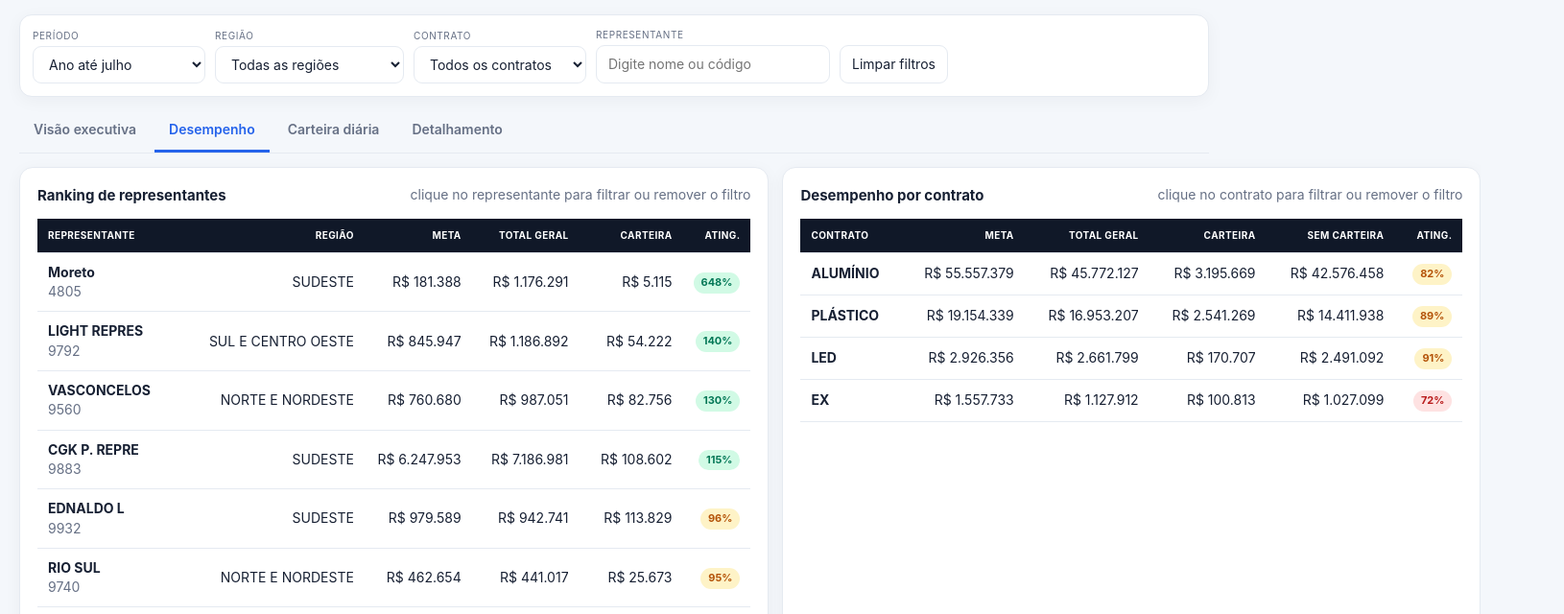
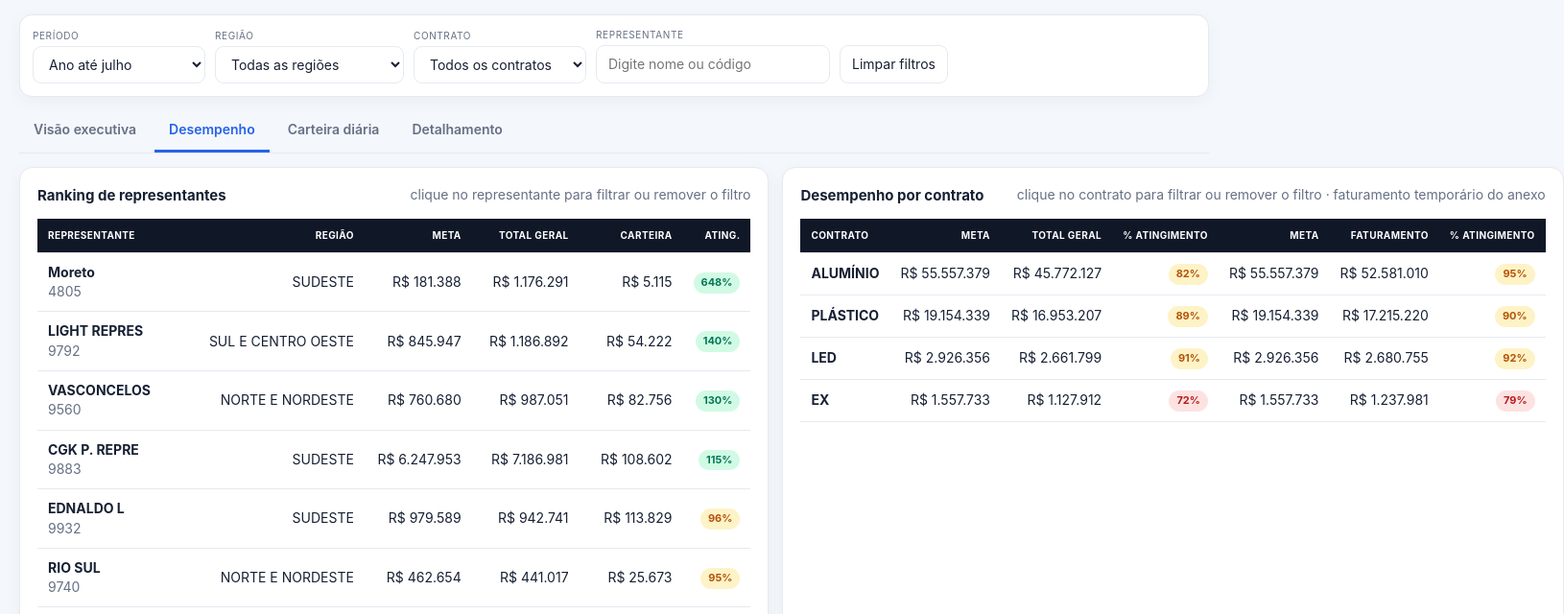
Before and after one commit to ernanintcomercial/realizado-carteira-julho-2026, a plain HTML site: page index.html in a window 1280 px wide. Both pictures are taken after a click on the button "Desempenho". Shown: the part 84-724 px from the top of the page at 96% size, 1630 px wide, since content can reach past the window. Drawn offline with Linux system fonts and the light colour scheme.

Commit message:
feat: exibe faturamento temporario por contrato

```diff
--- a/index.html
+++ b/index.html
@@ -90,7 +90,7 @@
   <section class="view" id="performance">
     <div class="grid split">
       <article class="card panel"><div class="panel-head"><h2>Ranking de representantes</h2><span class="muted">clique no representante para filtrar ou remover o filtro</span></div><div class="table-wrap"><table><thead><tr><th>Representante</th><th>Região</th><th>Meta</th><th>Total geral</th><th>Carteira</th><th>Ating.</th></tr></thead><tbody id="rankingRows"></tbody></table></div></article>
-      <article class="card panel"><div class="panel-head"><h2>Desempenho por contrato</h2><span class="muted">clique no contrato para filtrar ou remover o filtro</span></div><div class="table-wrap"><table><thead><tr><th>Contrato</th><th>Meta</th><th>Total geral</th><th>Carteira</th><th>Sem carteira</th><th>Ating.</th></tr></thead><tbody id="contractRows"></tbody></table></div></article>
+      <article class="card panel"><div class="panel-head"><h2>Desempenho por contrato</h2><span class="muted">clique no contrato para filtrar ou remover o filtro · faturamento temporário do anexo</span></div><div class="table-wrap"><table><thead><tr><th>Contrato</th><th>Meta</th><th>Total geral</th><th>% Atingimento</th><th>Meta</th><th>Faturamento</th><th>% Atingimento</th></tr></thead><tbody id="contractRows"></tbody></table></div></article>
     </div>
   </section>
 
@@ -108,6 +108,8 @@ const $=id=>document.getElementById(id), money=v=>(v||0).toLocaleString('pt-BR',
 const compact=v=>{const a=Math.abs(v||0);return a>=1e6?'R$ '+(v/1e6).toLocaleString('pt-BR',{maximumFractionDigits:1})+' mi':a>=1e3?'R$ '+(v/1e3).toLocaleString('pt-BR',{maximumFractionDigits:0})+' mil':money(v)};
 const percent=(a,b)=>b?100*a/b:0, sum=(rows,key)=>rows.reduce((n,x)=>n+(+x[key]||0),0);
 let data,period,rows=[],repChoices=[];
+// Apoio visual temporário: agregado da última coluna "Faturado" do anexo recebido.
+const FATURAMENTO_CONTRATO_TEMP={'ALUMÍNIO':52581009.62,'PLÁSTICO':17215219.55,'LED':2680755.16,'EX':1237981.00};
 const aggregate=(items,keys)=>{const map=new Map();items.forEach(r=>{const id=keys.map(k=>r[k]).join('|');if(!map.has(id))map.set(id,Object.fromEntries(keys.map(k=>[k,r[k]])));const x=map.get(id);['meta','realizado','carteira'].forEach(k=>x[k]=(x[k]||0)+(r[k]||0))});return [...map.values()]};
 const pill=p=>`<span class="pill ${p>=100?'good':p>=80?'warn':'bad'}">${p.toLocaleString('pt-BR',{maximumFractionDigits:0})}%</span>`;
 
@@ -183,7 +185,7 @@ function renderRanking(){
 }
 function renderContracts(){
   const agg=aggregate(rows,['contrato']).sort((a,b)=>data.ordemContratos.indexOf(a.contrato)-data.ordemContratos.indexOf(b.contrato));
-  $('contractRows').innerHTML=agg.map(r=>`<tr><td><button class="filter-link" onclick="filterContract('${r.contrato}')">${r.contrato}</button></td><td>${money(r.meta)}</td><td>${money(r.realizado)}</td><td>${money(r.carteira)}</td><td>${money(Math.max(0,r.realizado-r.carteira))}</td><td>${pill(percent(r.realizado,r.meta))}</td></tr>`).join('');
+  $('contractRows').innerHTML=agg.map(r=>{const faturamento=FATURAMENTO_CONTRATO_TEMP[r.contrato]||0;return `<tr><td><button class="filter-link" onclick="filterContract('${r.contrato}')">${r.contrato}</button></td><td>${money(r.meta)}</td><td>${money(r.realizado)}</td><td>${pill(percent(r.realizado,r.meta))}</td><td>${money(r.meta)}</td><td>${money(faturamento)}</td><td>${pill(percent(faturamento,r.meta))}</td></tr>`}).join('');
 }
 function renderDetails(){
   const sorted=[...rows].sort((a,b)=>a.regiao.localeCompare(b.regiao)||a.representante.localeCompare(b.representante)||data.ordemContratos.indexOf(a.contrato)-data.ordemContratos.indexOf(b.contrato));
```
